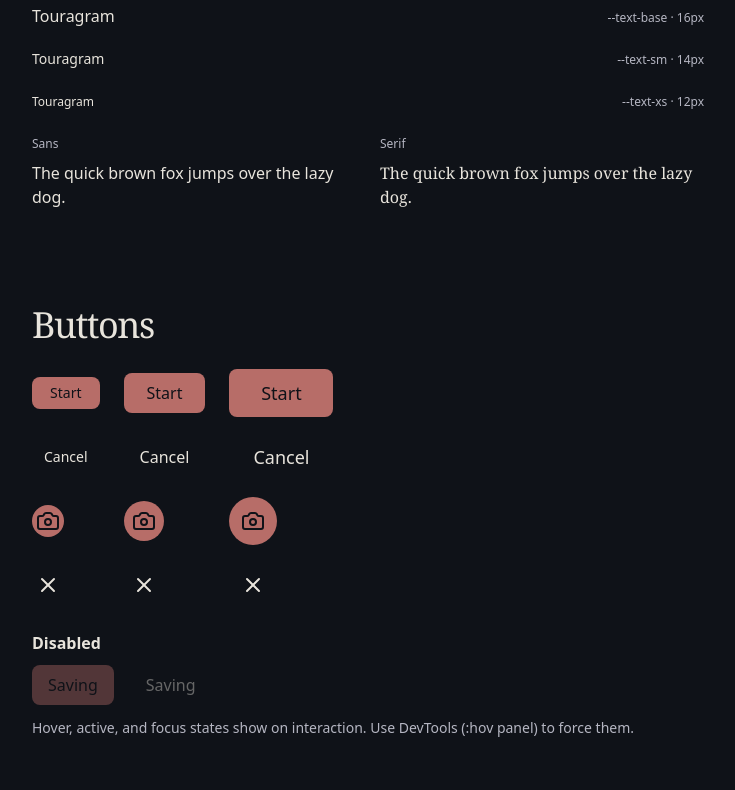
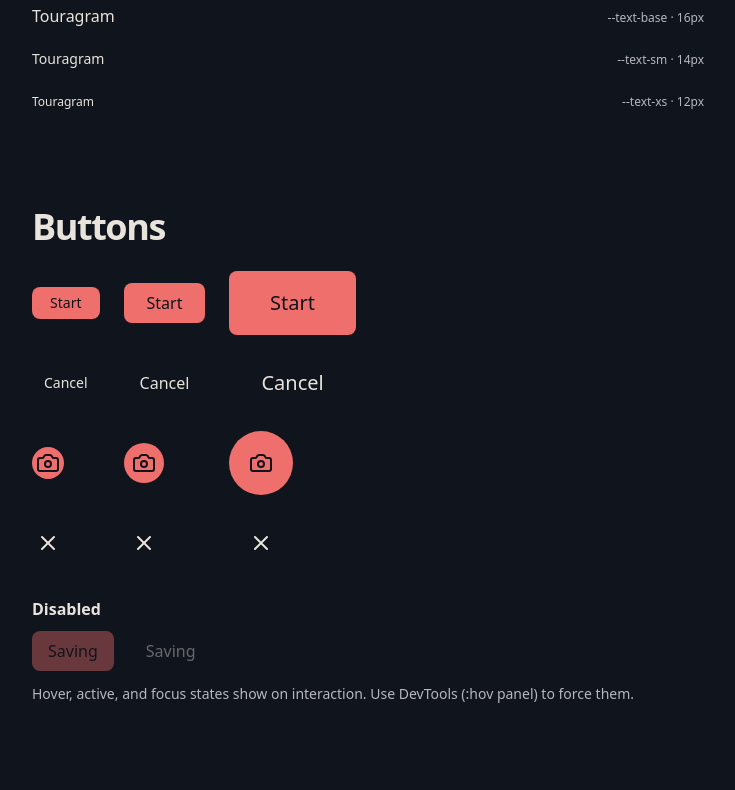
Before and after one commit to penlix/touragram, a plain HTML site: page demo.html in a window 1280 px wide. Shown: the part 980-1770 px from the top of the page, without its empty margins (272-1007 px from the left). Drawn offline with nearby package versions, Linux system fonts and the light colour scheme.

Commit message:
Swap to saturated palette, drop serif, enlarge lg button
- Replace editorial dark palette with Coral + Dusk Blue + Granite + mints.
  Page background shifts to #10141C, accent becomes Coral (#EF6F6C),
  Danger darkens to #B83A3A to separate from Coral. Add feedback-success
  and feedback-success-hover semantic tokens (Mint Leaf + Tropical Mint).
- Drop --font-serif. h1 and h2 now inherit sans from body; h1 to bold,
  h2 to semibold. Update demo to remove serif type ladder rows and the
  Sans/Serif comparison block.
- Bump .btn[data-size="lg"] from 48px to 64px tall with --space-6
  padding and --text-lg font. Lock icons inside icon-only buttons to
  24px so the icon stays anchored as the button grows.

```diff
--- a/demo.html
+++ b/demo.html
@@ -36,55 +36,44 @@
 
     <div class="demo-type-ladder">
       <div class="demo-type-row">
-        <div class="demo-type-sample" data-family="serif" style="font-size: var(--text-5xl)">Touragram</div>
+        <div class="demo-type-sample" style="font-size: var(--text-5xl)">Touragram</div>
         <div class="demo-type-label">--text-5xl · 60px</div>
       </div>
       <div class="demo-type-row">
-        <div class="demo-type-sample" data-family="serif" style="font-size: var(--text-4xl)">Touragram</div>
+        <div class="demo-type-sample" style="font-size: var(--text-4xl)">Touragram</div>
         <div class="demo-type-label">--text-4xl · 48px</div>
       </div>
       <div class="demo-type-row">
-        <div class="demo-type-sample" data-family="serif" style="font-size: var(--text-3xl)">Touragram</div>
+        <div class="demo-type-sample" style="font-size: var(--text-3xl)">Touragram</div>
         <div class="demo-type-label">--text-3xl · 36px</div>
       </div>
       <div class="demo-type-row">
-        <div class="demo-type-sample" data-family="sans" style="font-size: var(--text-2xl)">Touragram</div>
+        <div class="demo-type-sample" style="font-size: var(--text-2xl)">Touragram</div>
         <div class="demo-type-label">--text-2xl · 30px</div>
       </div>
       <div class="demo-type-row">
-        <div class="demo-type-sample" data-family="sans" style="font-size: var(--text-xl)">Touragram</div>
+        <div class="demo-type-sample" style="font-size: var(--text-xl)">Touragram</div>
         <div class="demo-type-label">--text-xl · 24px</div>
       </div>
       <div class="demo-type-row">
-        <div class="demo-type-sample" data-family="sans" style="font-size: var(--text-lg)">Touragram</div>
+        <div class="demo-type-sample" style="font-size: var(--text-lg)">Touragram</div>
         <div class="demo-type-label">--text-lg · 20px</div>
       </div>
       <div class="demo-type-row">
-        <div class="demo-type-sample" data-family="sans" style="font-size: var(--text-md)">Touragram</div>
+        <div class="demo-type-sample" style="font-size: var(--text-md)">Touragram</div>
         <div class="demo-type-label">--text-md · 18px</div>
       </div>
       <div class="demo-type-row">
-        <div class="demo-type-sample" data-family="sans" style="font-size: var(--text-base)">Touragram</div>
+        <div class="demo-type-sample" style="font-size: var(--text-base)">Touragram</div>
         <div class="demo-type-label">--text-base · 16px</div>
       </div>
       <div class="demo-type-row">
-        <div class="demo-type-sample" data-family="sans" style="font-size: var(--text-sm)">Touragram</div>
+        <div class="demo-type-sample" style="font-size: var(--text-sm)">Touragram</div>
         <div class="demo-type-label">--text-sm · 14px</div>
       </div>
       <div class="demo-type-row">
-        <div class="demo-type-sample" data-family="sans" style="font-size: var(--text-xs)">Touragram</div>
+        <div class="demo-type-sample" style="font-size: var(--text-xs)">Touragram</div>
         <div class="demo-type-label">--text-xs · 12px</div>
-      </div>
-    </div>
-
-    <div class="demo-families">
-      <div class="demo-family-sans">
-        <div class="demo-family-label">Sans</div>
-        <p>The quick brown fox jumps over the lazy dog.</p>
-      </div>
-      <div class="demo-family-serif">
-        <div class="demo-family-label">Serif</div>
-        <p>The quick brown fox jumps over the lazy dog.</p>
       </div>
     </div>
   </section>
--- a/demo/demo.css
+++ b/demo/demo.css
@@ -58,48 +58,10 @@
   overflow-wrap: break-word;
 }
 
-.demo-type-sample[data-family="serif"] {
-  font-family: var(--font-serif);
-  letter-spacing: var(--tracking-tighter);
-}
-
-.demo-type-sample[data-family="sans"] {
-  font-family: var(--font-sans);
-}
-
 .demo-type-label {
-  font-family: var(--font-sans);
   font-size: var(--text-xs);
   color: var(--ink-secondary);
   white-space: nowrap;
-}
-
-/* Font families showcase */
-.demo-families {
-  display: grid;
-  grid-template-columns: repeat(auto-fit, minmax(240px, 1fr));
-  gap: var(--space-5);
-}
-
-.demo-family-sans,
-.demo-family-serif {
-  display: flex;
-  flex-direction: column;
-  gap: var(--space-2);
-}
-
-.demo-family-sans {
-  font-family: var(--font-sans);
-}
-
-.demo-family-serif {
-  font-family: var(--font-serif);
-}
-
-.demo-family-label {
-  font-family: var(--font-sans);
-  font-size: var(--text-xs);
-  color: var(--ink-secondary);
 }
 
 /* Button matrix */
--- a/styles/base/elements.css
+++ b/styles/base/elements.css
@@ -7,17 +7,15 @@ body {
 }
 
 h1 {
-  font-family: var(--font-serif);
   font-size: var(--text-4xl);
-  font-weight: var(--font-weight-regular);
+  font-weight: var(--font-weight-bold);
   line-height: var(--leading-tight);
   letter-spacing: var(--tracking-tighter);
 }
 
 h2 {
-  font-family: var(--font-serif);
   font-size: var(--text-3xl);
-  font-weight: var(--font-weight-regular);
+  font-weight: var(--font-weight-semibold);
   line-height: var(--leading-tight);
   letter-spacing: var(--tracking-tighter);
 }
--- a/styles/components/button.css
+++ b/styles/components/button.css
@@ -29,15 +29,20 @@
 }
 
 .btn[data-size="lg"] {
-  height: 3rem;
-  padding-inline: var(--space-5);
-  font-size: var(--text-md);
+  height: 4rem;
+  padding-inline: var(--space-6);
+  font-size: var(--text-lg);
 }
 
 .btn[data-icon-only] {
   padding-inline: 0;
   aspect-ratio: 1;
   border-radius: var(--radius-full);
+}
+
+.btn[data-icon-only] svg {
+  width: 24px;
+  height: 24px;
 }
 
 .btn[data-variant="primary"] {
--- a/styles/tokens/primitives.css
+++ b/styles/tokens/primitives.css
@@ -1,17 +1,19 @@
 :root {
   /* Colour: neutrals (dark to light) */
-  --color-neutral-0: #0F1218;
-  --color-neutral-1: #1A1E29;
-  --color-neutral-2: #6A6D80;
+  --color-neutral-0: #10141C;
+  --color-neutral-1: #465775;
+  --color-neutral-2: #5B6C5D;
   --color-neutral-3: #B5B6C2;
   --color-neutral-4: #E8E4DC;
 
-  /* Colour: accent */
-  --color-accent-default: #B76D68;
-  --color-accent-hover: #C7807A;
+  /* Colour: accent (Coral) */
+  --color-accent-default: #EF6F6C;
+  --color-accent-hover: #F38986;
 
   /* Colour: feedback */
-  --color-danger: #D14E4E;
+  --color-danger: #B83A3A;
+  --color-success-default: #59C9A5;
+  --color-success-hover: #56E39F;
 
   /* Space */
   --space-0: 0;
@@ -27,7 +29,6 @@
 
   /* Type: family */
   --font-sans: ui-sans-serif, system-ui, -apple-system, BlinkMacSystemFont, "Segoe UI", Roboto, "Helvetica Neue", Arial, sans-serif;
-  --font-serif: ui-serif, Georgia, Cambria, "Times New Roman", Times, serif;
 
   /* Type: size */
   --text-xs: 0.75rem;
--- a/styles/tokens/semantic.css
+++ b/styles/tokens/semantic.css
@@ -18,4 +18,6 @@
 
   /* Feedback */
   --feedback-danger: var(--color-danger);
+  --feedback-success: var(--color-success-default);
+  --feedback-success-hover: var(--color-success-hover);
 }
```
